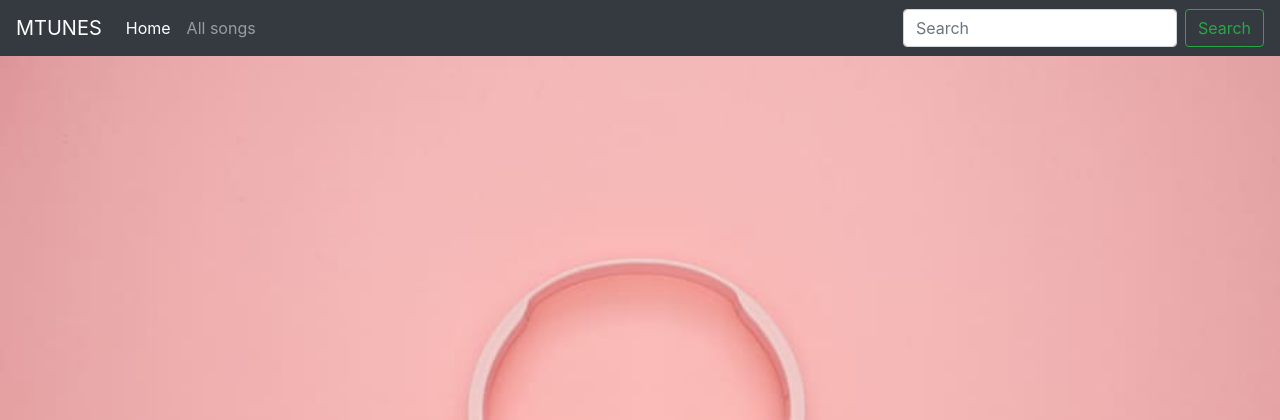
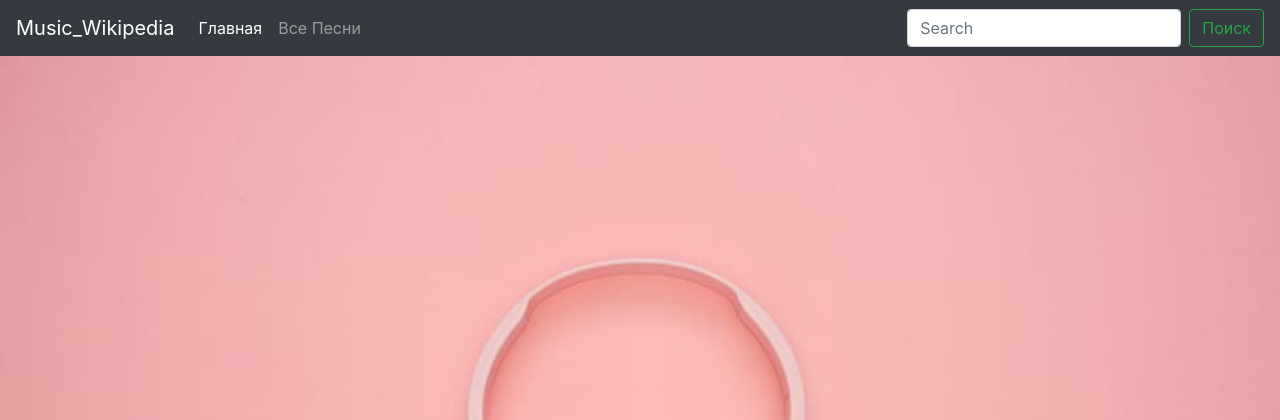
Before and after one commit to Dilyar444/Django_wikipedia, a Django app: page / in a window 1280 px wide. Shown: the top 420 px of the page. Run offline with Django 3.2, Linux system fonts and the light colour scheme; data comes from the database, SQL or seed files in the repository; both versions use the stored data as it was after the commit; some libraries are stand-ins or nearby versions.

Commit message:
Изменено кое что

```diff
--- a/mtunes/templates/mtunes/basic.htm
+++ b/mtunes/templates/mtunes/basic.htm
@@ -13,7 +13,7 @@
   <body>
     {%load static%}
     <nav class="navbar navbar-expand-lg navbar-dark bg-dark">
-        <a class="navbar-brand" href="/">MTUNES</a>
+        <a class="navbar-brand" href="/">Music_Wikipedia</a>
         <button class="navbar-toggler" type="button" data-toggle="collapse" data-target="#navbarSupportedContent" aria-controls="navbarSupportedContent" aria-expanded="false" aria-label="Toggle navigation">
           <span class="navbar-toggler-icon"></span>
         </button>
@@ -21,26 +21,26 @@
         <div class="collapse navbar-collapse" id="navbarSupportedContent">
           <ul class="navbar-nav mr-auto">
             <li class="nav-item active">
-              <a class="nav-link" href="/">Home <span class="sr-only">(current)</span></a>
+              <a class="nav-link" href="/">Главная <span class="sr-only">(current)</span></a>
             </li>
             <li class="nav-item">
-              <a class="nav-link" href="/mtunes/songs">All songs</a>
+              <a class="nav-link" href="/mtunes/songs">Все Песни</a>
             </li>
 
           </ul>
           <form class="form-inline my-2 my-lg-0">
             <input class="form-control mr-sm-2" type="search" placeholder="Search" aria-label="Search">
-            <button class="btn btn-outline-success my-2 my-sm-0" type="submit">Search</button>
+            <button class="btn btn-outline-success my-2 my-sm-0" type="submit">Поиск</button>
           </form>
         </div>
         {% if user.is_authenticated %}
                 <ul class="navbar-nav ml-auto"></ul>
                 <li class="nav-item dropdown">
-                    <a class="nav-link dropdown-toggle" style="color: white;" href="#" id="navbarDropdown" role="button" data-toggle="dropdown" aria-haspopup="true" aria-expanded="false">Welcome {{request.user}}</a>
+                    <a class="nav-link dropdown-toggle" style="color: white;" href="#" id="navbarDropdown" role="button" data-toggle="dropdown" aria-haspopup="true" aria-expanded="false">Добро пожаловать {{request.user}}</a>
                     <div class="dropdown-menu" aria-labelledby="navbarDropdown">
-                      <a class="dropdown-item" onclick="logout()">Logout</a>
-                      <a class="dropdown-item" href="/mtunes/history">History</a>
-                      <a class="dropdown-item" href="/mtunes/watchlater">Watch Later</a>
+                      <a class="dropdown-item" onclick="logout()">Выйти</a>
+                      <a class="dropdown-item" href="/mtunes/history">История</a>
+                      <a class="dropdown-item" href="/mtunes/watchlater">Очередь</a>
                     </div>
                   </li>
                 </ul>
--- a/mtunes/templates/mtunes/history.htm
+++ b/mtunes/templates/mtunes/history.htm
@@ -3,10 +3,10 @@
 
 {% block body %}
 {% load static %}
-<h1 style="color: rgb(158, 60, 60); text-align: center;">History</h1>
+<h1 style="color: rgb(158, 60, 60); text-align: center;">История</h1>
 
 {% if history|length < 1 %}
-        <h3 style="text-align: center; padding-top: 5%;">You have no Video in your Watch Later</h3>
+        <h3 style="text-align: center; padding-top: 5%;">У вас нет истории</h3>
 {% endif %}
 
 <div class="container">
@@ -21,7 +21,7 @@
           <h5 class="card-title" style="color: green; font-weight: 550;">{{i.name}}</h5>
           <p class="card-text">Tags: {{i.tags}}</p>
         <p class="card-text">Movie: {{i.movie}}</p>
-          <a href="/mtunes/songs/{{i.song_id}}"><button class="btn btn-outline-danger">Listen Song</button></a>
+          <a href="/mtunes/songs/{{i.song_id}}"><button class="btn btn-outline-danger">Слушать Песню</button></a>
         </div>
       </div>
     </div>
--- a/mtunes/templates/mtunes/index.htm
+++ b/mtunes/templates/mtunes/index.htm
@@ -1,5 +1,5 @@
 {%extends 'mtunes/basic.htm'%}
-{% block title%}Mtunes{% endblock %}
+{% block title%}Music_Wikipedia{% endblock %}
 
 {% block body %}
   {% load static %}
@@ -18,7 +18,7 @@
       </div>
 
       <!-- #####################################################CARDS############################################################## -->
-      <h2 style = "padding-left: 8%; padding-top: 2%; font-family: 'Verdana';">Trending songs</h2>
+      <h2 style = "padding-left: 8%; padding-top: 2%; font-family: 'Verdana';">Тренды</h2>
 
       <div class="row" style="padding-top: 2%; padding-left: 7%;">
       {%for i in song %}
@@ -28,7 +28,7 @@
         <div class="card-body">
           <h5 class="card-title">{{i.name}}</h5>
           <p class="card-text">{{i.tags}}</p>
-          <a href="/mtunes/songs/{{i.song_id}}" class="btn btn-outline-danger">Listen Song</a>
+          <a href="/mtunes/songs/{{i.song_id}}" class="btn btn-outline-danger">Слушать Песню</a>
         </div>
       </div>
       </div>
@@ -39,7 +39,7 @@
 
 
 
-      <h2 style = "padding-left: 8%; padding-top: 2%; font-family: 'Verdana';">Your Liked Songs</h2>
+      <h2 style = "padding-left: 8%; padding-top: 2%; font-family: 'Verdana';">Для Вас</h2>
       <div class="row" style="padding-top: 2%; padding-left: 7%;">
 
       <div style = "padding-left: 2%; padding-bottom: 3%;">
@@ -48,7 +48,7 @@
         <div class="card-body">
           <h5 class="card-title">Card title</h5>
           <p class="card-text">Some quick example text to build on the card title and make up the bulk of the card's content.</p>
-          <a href="#" class="btn btn-primary">Listen</a>
+          <a href="#" class="btn btn-primary">Слушать</a>
         </div>
       </div>
       </div>
@@ -59,7 +59,7 @@
         <div class="card-body">
           <h5 class="card-title">Card title</h5>
           <p class="card-text">Some quick example text to build on the card title and make up the bulk of the card's content.</p>
-          <a href="#" class="btn btn-primary">Listen</a>
+          <a href="#" class="btn btn-primary">Слушать</a>
         </div>
       </div>
       </div>
@@ -70,7 +70,7 @@
           <div class="card-body">
             <h5 class="card-title">Card title</h5>
             <p class="card-text">Some quick example text to build on the card title and make up the bulk of the card's content.</p>
-            <a href="#" class="btn btn-primary">Listen</a>
+            <a href="#" class="btn btn-primary">Слушать</a>
           </div>
         </div>
         </div>
@@ -81,7 +81,7 @@
         <div class="card-body">
           <h5 class="card-title">Card title</h5>
           <p class="card-text">Some quick example text to build on the card title and make up the bulk of the card's content.</p>
-          <a href="#" class="btn btn-primary">Listen</a>
+          <a href="#" class="btn btn-primary">Слушать</a>
         </div>
       </div>
       </div>
--- a/mtunes/templates/mtunes/songpost.htm
+++ b/mtunes/templates/mtunes/songpost.htm
@@ -33,9 +33,9 @@
             <div class="row">
             <form action="/mtunes/watchlater" method="POST">{% csrf_token %}
             <input type="hidden" name="video_id" value="{{song.song_id}}">
-            <button type="submit" class="btn btn-outline-danger">Add to WatchLater</button>
+            <button type="submit" class="btn btn-outline-danger">Добавить в очередь</button>
             </form>
-            <a href="/media/{{song.song}}" download><button class="btn btn-outline-danger">Download Song</button></a>
+            <a href="/media/{{song.song}}" download><button class="btn btn-outline-danger">Скачать Песню</button></a>
             </div>
         </div>
 
--- a/mtunes/templates/mtunes/songs.htm
+++ b/mtunes/templates/mtunes/songs.htm
@@ -19,10 +19,10 @@
           {% if user.is_authenticated %}
           <form action="/mtunes/history" method="POST">{% csrf_token %}
             <input type="hidden" name="music_id" value="{{i.song_id}}">
-            <a href="/mtunes/songs/{{i.song_id}}"><button class="btn btn-outline-danger">Listen Song</button></a>
+            <a href="/mtunes/songs/{{i.song_id}}"><button class="btn btn-outline-danger">Слушать Песню</button></a>
           </form>
           {% else %}
-          <a href="/mtunes/songs/{{i.song_id}}"><button class="btn btn-outline-danger">Listen Song</button></a>
+          <a href="/mtunes/songs/{{i.song_id}}"><button class="btn btn-outline-danger">Слушать Песню</button></a>
           {% endif %}
           </div>
         </div>
--- a/mtunes/templates/mtunes/watchlater.htm
+++ b/mtunes/templates/mtunes/watchlater.htm
@@ -3,10 +3,10 @@
 
 {% block body %}
 {% load static %}
-<h1 style="color: rgb(158, 60, 60); text-align: center;">Watch Later</h1>
+<h1 style="color: rgb(158, 60, 60); text-align: center;">Очередь</h1>
 
 {% if song|length < 1 %}
-        <h3 style="text-align: center; padding-top: 5%;">You have no Video in your Watch Later</h3>
+        <h3 style="text-align: center; padding-top: 5%;">У вас нет песен добавленные в очередь</h3>
 {% endif %}
 
 <div class="container">
@@ -21,7 +21,7 @@
           <h5 class="card-title" style="color: green; font-weight: 550;">{{i.name}}</h5>
           <p class="card-text">Tags: {{i.tags}}</p>
         <p class="card-text">Movie: {{i.movie}}</p>
-          <a href="/mtunes/songs/{{i.song_id}}"><button class="btn btn-outline-danger">Listen Song</button></a>
+          <a href="/mtunes/songs/{{i.song_id}}"><button class="btn btn-outline-danger">Слушать Песню</button></a>
         </div>
       </div>
     </div>
```
Also changed, not shown: db.sqlite3.
